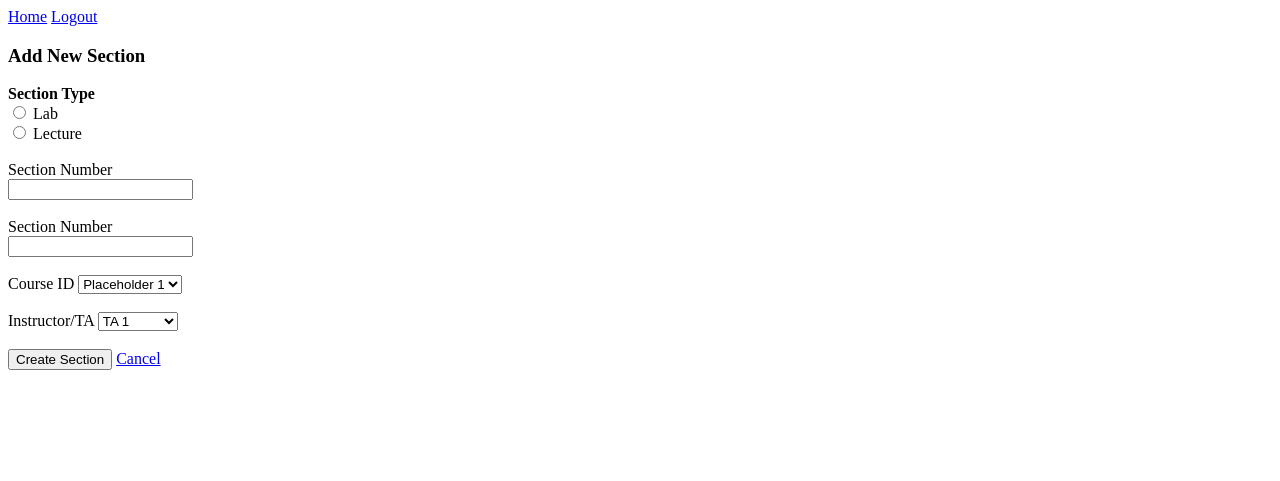
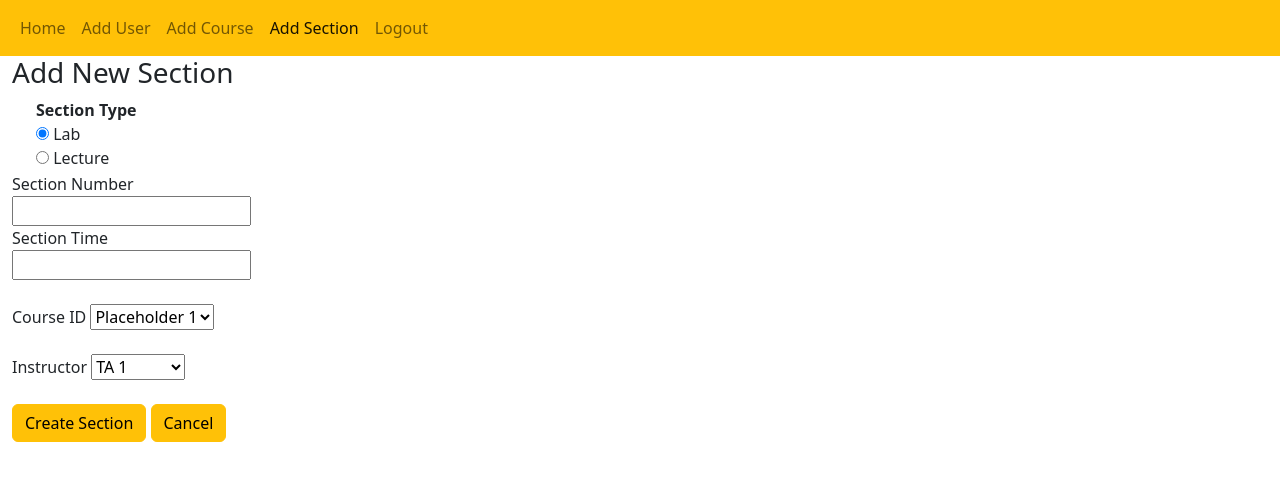
Before and after one commit to MWHunter/schedulingApp, a Django app: template schedulingApp/templates/addSection.html in a window 1280 px wide. Shown: the top 481 px of the page. Run offline with Django 4.2, Linux system fonts and the light colour scheme; the template is opened without the code that fills it, so the values that code supplies are empty.

Commit message:
Update addSection.html
Updated addSection with Bootstrap

```diff
--- a/schedulingApp/templates/addSection.html
+++ b/schedulingApp/templates/addSection.html
@@ -4,53 +4,75 @@
     <meta charset="UTF-8">
     <meta http-equiv="X-UA-Compatible" content="IE=edge">
     <meta name="viewport" content="width=device-width, initial-scale=1.0">
-    <title>Create Course</title>
+    <link href="https://cdn.jsdelivr.net/npm/bootstrap@5.2.3/dist/css/bootstrap.min.css" rel="stylesheet">
+    <title>Create Section</title>
 </head>
 <body>
     <!--Sidebar navigation-->
-    <!--TODO Bootstrap styling-->
-    <div class="sidenav">
-        <a href="#">Home</a>
-        <a href="#">Logout</a>
+    <nav class="navbar navbar-expand-sm bg-warning navbar-light">
+        <div class="container-fluid">
+          <ul class="navbar-nav">
+            <li class="nav-item">
+              <a class="nav-link" href="home.html">Home</a>
+            </li>
+            <li class="nav-item">
+                <a class="nav-link" href="addUser.html">Add User</a>
+              </li>
+            <li class="nav-item">
+                <a class="nav-link" href="addCourse.html">Add Course</a>
+              </li>
+            <li class="nav-item">
+                <a class="nav-link active" href="addSection.html">Add Section</a>
+            </li>
+            <li class="nav-item">
+              <a class="nav-link" href="login.html">Logout</a>
+            </li>
+          </ul>
         </div>
+      </nav>
     <!--Add section form-->
+    <div class="container-fluid">
         <div class="addSection">
             <h3> Add New Section</h3>
             <form action="#">
                 <!--radio buttons for lab vs lecture-->
+                <div class="form-check">
                     <b>Section Type</b><br>
-            <input type="radio" id="lab" name="sectionType" value="lab">
+                    <input type="radio" id="lab" name="sectionType" value="lab" checked>
                     <label for="lab">Lab</label><br>
                     <input type="radio" id="lecture" name="sectionType" value="lecture">
-            <label for="lecture">Lecture</label><br><br>
-            <!--section number-->
+                    <label for="lecture">Lecture</label><br>
+                </div>
                 <label for="newSectionNumber">Section Number</label><br>
-            <input type="text" id="newSectionNumber" name="newSectionNumber"><br><br>
-            <!--section meeting time-->
-            <label for="newSectionTime">Section Number</label><br>
-            <input type="text" id="newSectionTime" name="newSectionTime"><br><br>
+                <input type="text" id="newSectionNumber" name="newSectionNumber"><br>
+                <!--lab meeting time-->
+                <form action="#">
+                    <label for="newSectionTime">Section Time</label><br>
+                    <input type="text" id="newSectionTime" name="newSectionTime"><br>
+                </form><br>
                 <!--TODO integrate with Django to be able to select associated course-->
                 <form action="#">
-                <label for="newSectionAssignedCourse">Course ID</label>
-                <select name="newSectionAssignedCourse" id="newAccountRole">
+                    <label for="newAccountRole">Course ID</label>
+                    <select name="newAccountRole" id="newAccountRole">
                         <option value="course1">Placeholder 1</option>
                         <option value="course2">Placeholder 2</option>
-                    <option value="course3">Placeholder 3</option>
+                        <option value="ta">TA</option>
                     </select>
                 </form><br>
                 <!--TODO integrate with Django to be able to select associated instructor-->
                 <form action="#">
-                <label for="newSectionStaff">Instructor/TA</label>
-                <select name="newSectionStaff" id="newSectionStaff">
+                    <label for="newSectionInstructor">Instructor</label>
+                    <select name="newSectionInstructor" id="newSectionInstructor">
                         <option value="ta1">TA 1</option>
                         <option value="ta2">TA 2</option>
                         <option value="professor1">Professor</option>
                     </select>
                 </form>
             <br>
-        <input type="submit" value="Create Section">
-        <a href="home.html">Cancel</a>
+            <input class="btn btn-warning" type="submit" value="Create Section">
+            <a class="btn btn-warning" href="home.html">Cancel</a>
         </form>
+        </div>
     </div>
 </body>
 </html>
```
Lines whose indentation alone changed are shown as unchanged.
